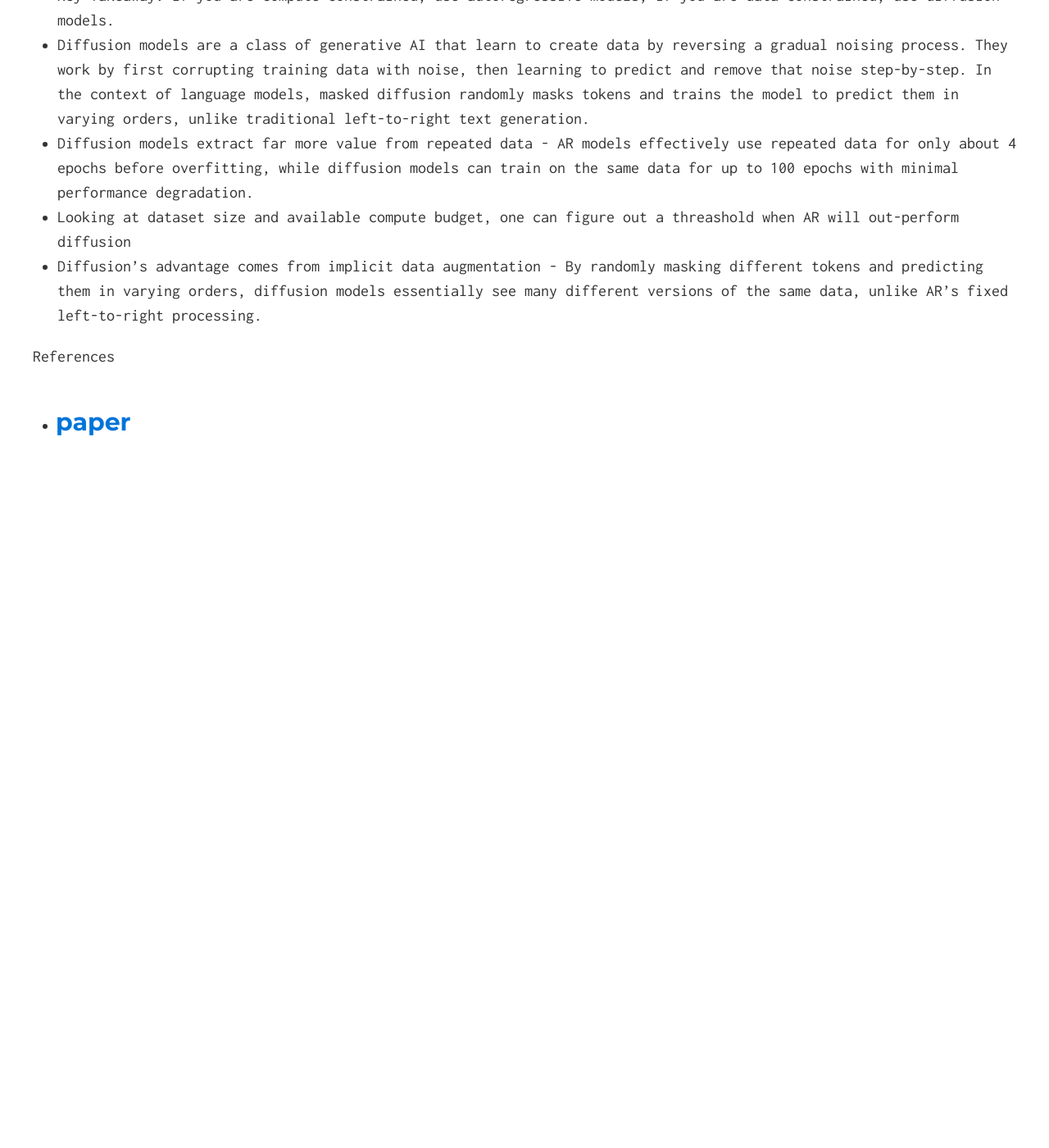
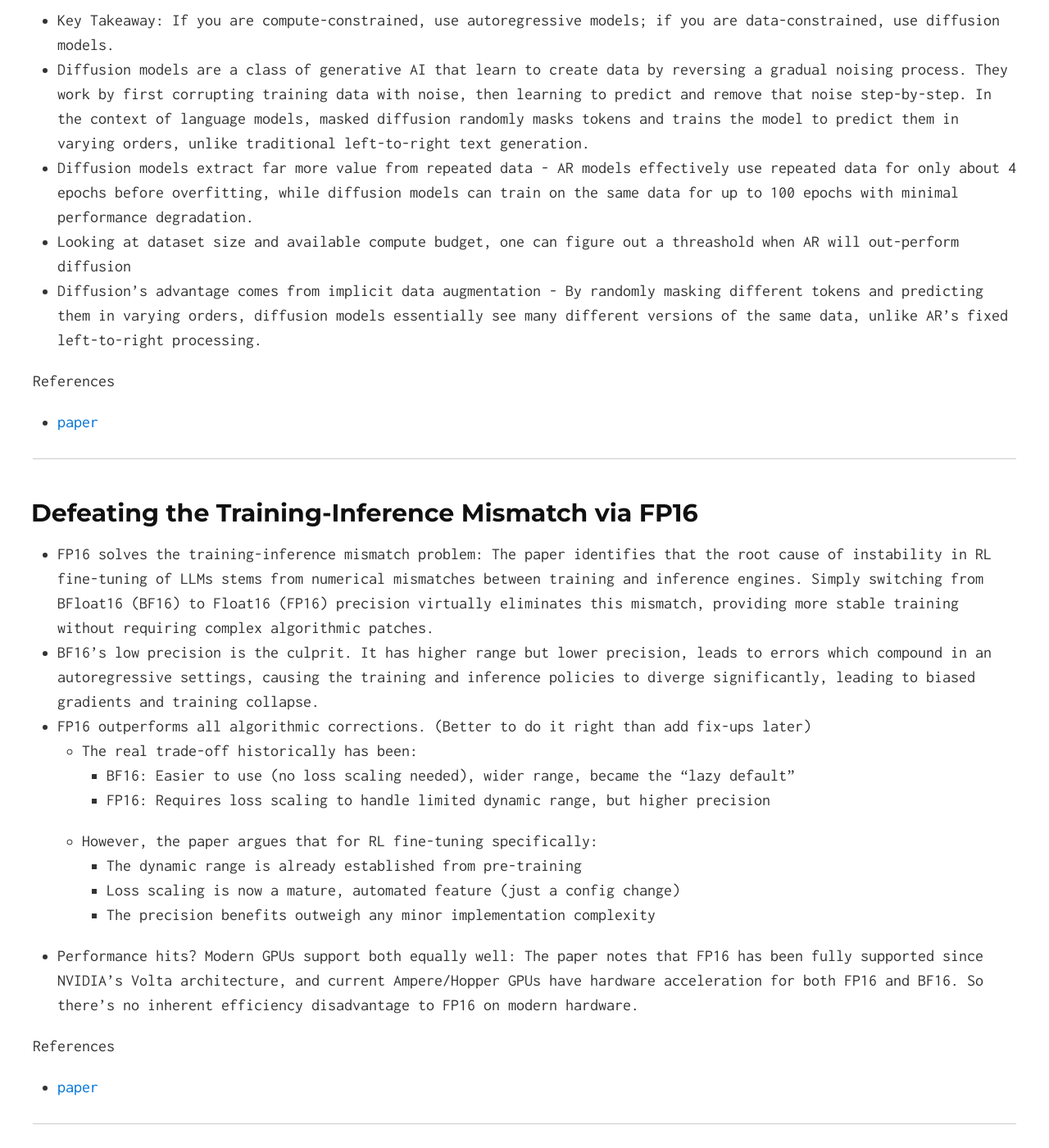
Before and after one commit to divyanshk/Papers-Blogs, a Jekyll site: the page built from index.md, in a window 1280 px wide and 1400 px high, scrolled down 32113 px. Shown: the whole window at 82% size. Built offline with Jekyll 4.4.1, drawn with Linux system fonts in a browser that asks for light colours; formulas are drawn with MathJax 3; before the commit the page ends 32743 px from its top, so only the background shows below that; some of the changed text lies outside the part shown.

Commit message:
fp16 beats bf16

```diff
--- a/index.md
+++ b/index.md
@@ -34,6 +34,7 @@ layout: default
 1. [Class-Balanced Loss Based on Effective Number of Samples](#class_balanced_loss)
 1. [Modeling Task Relationships in Multi-task Learning with Multi-gate Mixture-of-Experts](#mmoe)
 1. [Diffusion Beats Autoregressive in Data-Constrained Settings](#diffusion>ar)
+1. [Defeating the Training-Inference Mismatch via FP16](#fp16>bf16)
 {: reversed="reversed"}
 
 ---
@@ -777,5 +778,25 @@ References
 * Diffusion's advantage comes from implicit data augmentation - By randomly masking different tokens and predicting them in varying orders, diffusion models essentially see many different versions of the same data, unlike AR's fixed left-to-right processing.
 
 References
-* [paper]()
+* [paper](https://arxiv.org/pdf/2507.15857)
+
 ---
+
+## <a name="fp16>bf16"></a>Defeating the Training-Inference Mismatch via FP16
+
+* FP16 solves the training-inference mismatch problem: The paper identifies that the root cause of instability in RL fine-tuning of LLMs stems from numerical mismatches between training and inference engines. Simply switching from BFloat16 (BF16) to Float16 (FP16) precision virtually eliminates this mismatch, providing more stable training without requiring complex algorithmic patches.
+* BF16's low precision is the culprit. It has higher range but lower precision, leads to errors which compound in an autoregressive settings, causing the training and inference policies to diverge significantly, leading to biased gradients and training collapse.
+* FP16 outperforms all algorithmic corrections. (Better to do it right than add fix-ups later)
+    * The real trade-off historically has been:
+        * BF16: Easier to use (no loss scaling needed), wider range, became the "lazy default"
+        * FP16: Requires loss scaling to handle limited dynamic range, but higher precision
+    * However, the paper argues that for RL fine-tuning specifically:
+        * The dynamic range is already established from pre-training
+        * Loss scaling is now a mature, automated feature (just a config change)
+        * The precision benefits outweigh any minor implementation complexity
+* Performance hits? Modern GPUs support both equally well: The paper notes that FP16 has been fully supported since NVIDIA's Volta architecture, and current Ampere/Hopper GPUs have hardware acceleration for both FP16 and BF16. So there's no inherent efficiency disadvantage to FP16 on modern hardware.
+
+References
+* [paper](https://arxiv.org/pdf/2510.26788v1)
+
+---
```
